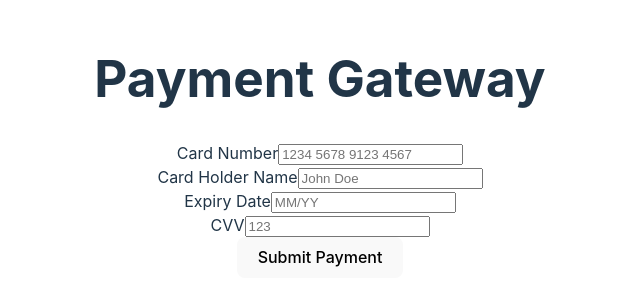
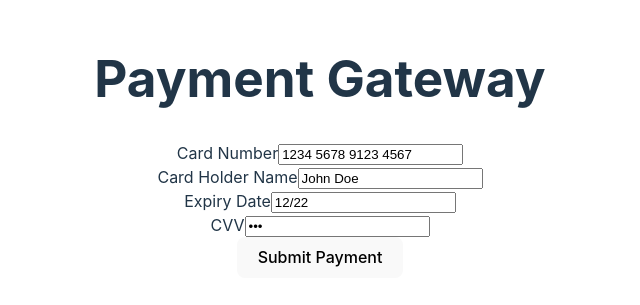
Before and after one commit to Aleksei-Michnik/nodejs-api-visa, a React (Vite) app in the folder frontend/: page / in a window 1280 px wide. Shown: the part 253-558 px from the top of the page, without its empty margins (320-960 px from the left). Built offline with nearby package versions, Linux system fonts and the light colour scheme; no server answers.

Commit message:
Add 'amount' field to PaymentForm and prefill input values
Introduced an 'amount' field to the PaymentForm component to enable handling of payment amounts. Updated the form to include prefilled default values for all inputs, streamlining testing and ensuring consistent form submission behavior.

```diff
--- a/frontend/src/components/PaymentForm.tsx
+++ b/frontend/src/components/PaymentForm.tsx
@@ -2,6 +2,7 @@ import React, { useState } from 'react';
 
 interface PaymentFormProps {
     onSubmit: (paymentDetails: {
+        amount: string;
         cardNumber: string;
         cardHolder: string;
         expiry: string;
@@ -10,21 +11,27 @@ interface PaymentFormProps {
 }
 
 const PaymentForm: React.FC<PaymentFormProps> = ({onSubmit}) => {
-    const [cardNumber, setCardNumber] = useState('');
-    const [cardHolder, setCardHolder] = useState('');
-    const [expiry, setExpiry] = useState('');
-    const [cvv, setCvv] = useState('');
+    const [amount, setAmount] = useState('1000');
+    const [cardNumber, setCardNumber] = useState('1234 5678 9123 4567');
+    const [cardHolder, setCardHolder] = useState('John Doe');
+    const [expiry, setExpiry] = useState('12/22');
+    const [cvv, setCvv] = useState('123');
 
     const handleSubmit = (e: React.FormEvent<HTMLFormElement>) => {
         e.preventDefault();
-        onSubmit({ cardNumber, cardHolder, expiry, cvv });
-        setCardNumber('');
-        setCardHolder('');
-        setExpiry('');
-        setCvv('');
+        onSubmit({ amount, cardNumber, cardHolder, expiry, cvv });
+        setAmount('1000');
+        setCardNumber('1234 5678 9123 4567');
+        setCardHolder('John Doe');
+        setExpiry('12/22');
+        setCvv('123');
     };
 
     return <form onSubmit={handleSubmit}>
+      <input
+        type="hidden"
+        value={amount}
+      />
       <div>
         <label>Card Number</label>
         <input
```
